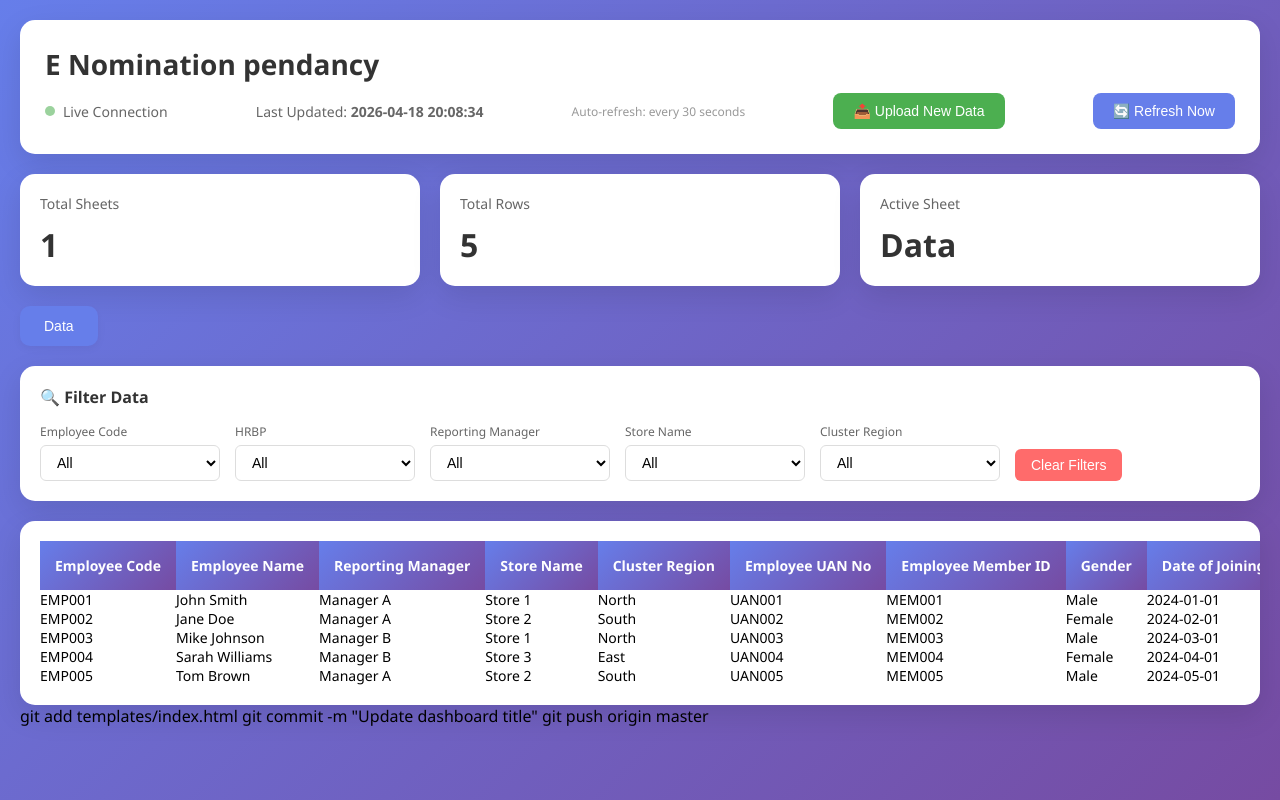
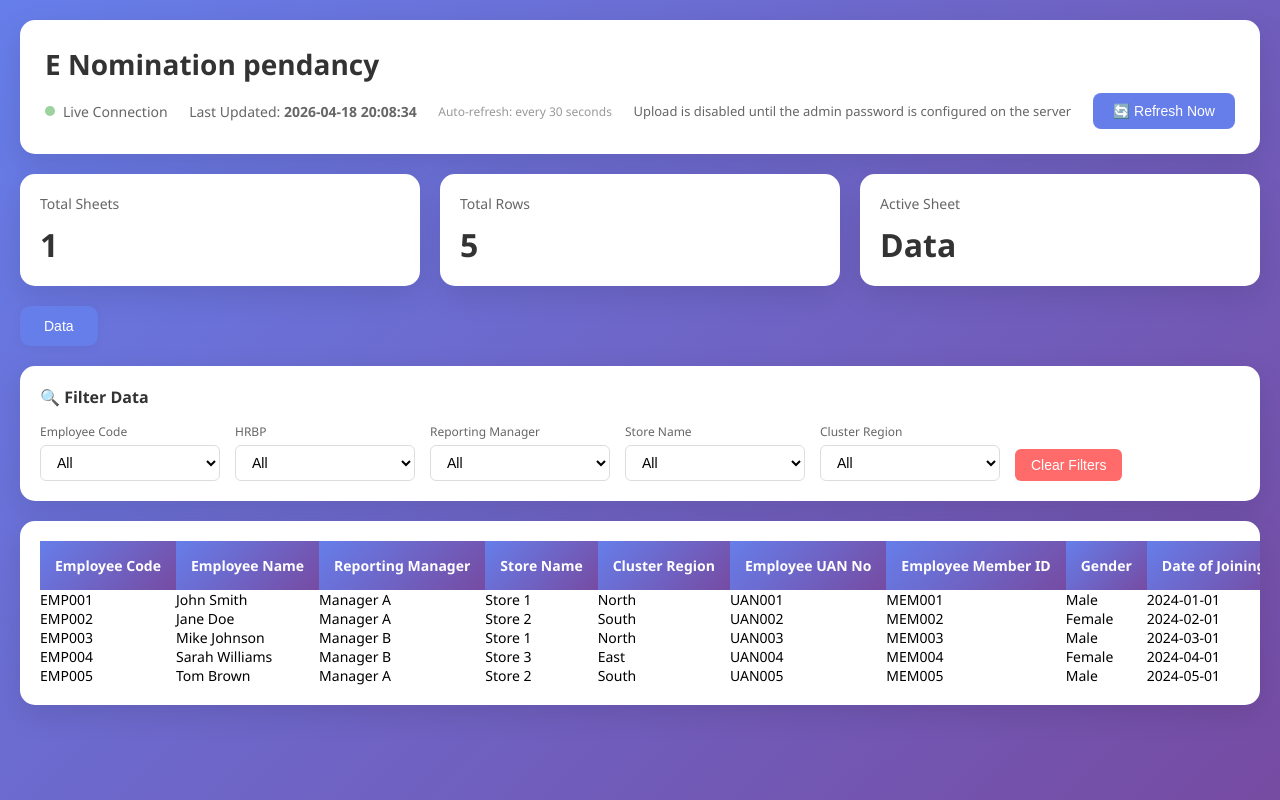
Before and after one commit to vredkar12/excel-dashboard, a Flask app: page / in a window 1280 px wide. Run offline with Flask 3, Linux system fonts and the light colour scheme.

Commit message:
Restrict master data uploads to admin sessions

```diff
--- a/app.py
+++ b/app.py
@@ -1,12 +1,14 @@
-from flask import Flask, render_template, jsonify, request
+from flask import Flask, render_template, jsonify, request, session
 import pandas as pd
 import os
 from datetime import datetime
 
 app = Flask(__name__)
+app.secret_key = os.environ.get("FLASK_SECRET_KEY", "change-this-secret-before-production")
 
 # Configuration
 EXCEL_FILE = "Beauty_PF Status_20260416.xlsx"
+UPLOAD_ADMIN_PASSWORD = os.environ.get("UPLOAD_ADMIN_PASSWORD", "")
 
 # Create sample Excel file if it doesn't exist (for first deployment)
 def create_sample_excel():
@@ -38,10 +40,48 @@ ALLOWED_EXTENSIONS = {'xlsx', 'xls'}
 def allowed_file(filename):
     return '.' in filename and filename.rsplit('.', 1)[1].lower() in ALLOWED_EXTENSIONS
 
+def is_upload_admin():
+    return session.get("can_upload") is True
+
+@app.route('/api/admin/status')
+def admin_status():
+    """Return whether upload is configured and the current user can upload."""
+    return jsonify({
+        "upload_configured": bool(UPLOAD_ADMIN_PASSWORD),
+        "can_upload": is_upload_admin()
+    })
+
+@app.route('/api/admin/login', methods=['POST'])
+def admin_login():
+    """Authenticate an upload admin for the current session."""
+    if not UPLOAD_ADMIN_PASSWORD:
+        return jsonify({"error": "Upload access is not configured on the server."}), 503
+
+    payload = request.get_json(silent=True) or {}
+    password = str(payload.get("password", ""))
+
+    if password != UPLOAD_ADMIN_PASSWORD:
+        return jsonify({"error": "Invalid admin password."}), 401
+
+    session["can_upload"] = True
+    return jsonify({"success": True, "message": "Upload access granted."})
+
+@app.route('/api/admin/logout', methods=['POST'])
+def admin_logout():
+    """Remove upload admin access for the current session."""
+    session.pop("can_upload", None)
+    return jsonify({"success": True})
+
 @app.route('/api/upload', methods=['POST'])
 def upload_file():
     """Handle file upload to update Excel data"""
     try:
+        if not UPLOAD_ADMIN_PASSWORD:
+            return jsonify({"error": "Upload access is disabled until an admin password is configured."}), 503
+
+        if not is_upload_admin():
+            return jsonify({"error": "Admin login required to upload master data."}), 403
+
         if 'file' not in request.files:
             return jsonify({"error": "No file provided"}), 400
 
--- a/templates/index.html
+++ b/templates/index.html
@@ -100,6 +100,33 @@
             display: flex;
             align-items: center;
             gap: 10px;
+        }
+
+        .upload-auth {
+            display: flex;
+            align-items: center;
+            gap: 10px;
+            flex-wrap: wrap;
+        }
+
+        .logout-btn {
+            background: #ff9800;
+            color: white;
+            border: none;
+            padding: 10px 20px;
+            border-radius: 8px;
+            cursor: pointer;
+            font-size: 14px;
+            transition: background 0.3s;
+        }
+
+        .logout-btn:hover {
+            background: #f57c00;
+        }
+
+        .upload-note {
+            color: #666;
+            font-size: 13px;
         }
 
         .file-input {
@@ -349,9 +376,14 @@
                 <div class="status-item auto-refresh-info">
                     Auto-refresh: every 30 seconds
                 </div>
-                <div class="upload-section">
-                    <input type="file" id="fileInput" class="file-input" accept=".xlsx,.xls" onchange="uploadFile()">
-                    <button class="upload-btn" onclick="document.getElementById('fileInput').click()">📤 Upload New Data</button>
+                <div class="upload-auth">
+                    <div id="uploadReadOnlyNote" class="upload-note">View-only mode</div>
+                    <div id="uploadSection" class="upload-section" style="display: none;">
+                        <input type="file" id="fileInput" class="file-input" accept=".xlsx,.xls" onchange="uploadFile()">
+                        <button class="upload-btn" onclick="document.getElementById('fileInput').click()">📤 Upload New Data</button>
+                    </div>
+                    <button id="loginBtn" class="upload-btn" onclick="loginForUpload()">Admin Login</button>
+                    <button id="logoutBtn" class="logout-btn" onclick="logoutUploadAccess()" style="display: none;">Logout</button>
                 </div>
                 <button class="refresh-btn" onclick="refreshData()">🔄 Refresh Now</button>
             </div>
@@ -424,13 +456,101 @@
         let autoRefreshInterval;
         let allData = {};
         let filterOptions = {};
+        let uploadConfigured = false;
 
         // Load data on page load
         document.addEventListener('DOMContentLoaded', function() {
+            checkAdminStatus();
             loadData();
             // Auto-refresh every 30 seconds
             autoRefreshInterval = setInterval(loadData, 30000);
         });
+
+        function updateUploadAccessUI(canUpload) {
+            const uploadSection = document.getElementById('uploadSection');
+            const loginBtn = document.getElementById('loginBtn');
+            const logoutBtn = document.getElementById('logoutBtn');
+            const readOnlyNote = document.getElementById('uploadReadOnlyNote');
+
+            if (!uploadConfigured) {
+                uploadSection.style.display = 'none';
+                loginBtn.style.display = 'none';
+                logoutBtn.style.display = 'none';
+                readOnlyNote.textContent = 'Upload is disabled until the admin password is configured on the server';
+                return;
+            }
+
+            uploadSection.style.display = canUpload ? 'flex' : 'none';
+            loginBtn.style.display = canUpload ? 'none' : 'inline-block';
+            logoutBtn.style.display = canUpload ? 'inline-block' : 'none';
+            readOnlyNote.textContent = canUpload ? 'Admin upload access enabled for this browser session' : 'View-only mode';
+        }
+
+        function checkAdminStatus() {
+            fetch('/api/admin/status')
+                .then(response => response.json())
+                .then(data => {
+                    uploadConfigured = !!data.upload_configured;
+                    updateUploadAccessUI(!!data.can_upload);
+                })
+                .catch(error => {
+                    console.error('Failed to check admin status:', error.message);
+                });
+        }
+
+        function loginForUpload() {
+            const password = window.prompt('Enter admin password to upload master data');
+            if (!password) return;
+
+            const uploadMessage = document.getElementById('uploadMessage');
+            uploadMessage.style.display = 'block';
+            uploadMessage.className = 'upload-message';
+            uploadMessage.textContent = 'Checking admin access...';
+
+            fetch('/api/admin/login', {
+                method: 'POST',
+                headers: {
+                    'Content-Type': 'application/json'
+                },
+                body: JSON.stringify({ password })
+            })
+            .then(response => response.json().then(data => ({ ok: response.ok, data })))
+            .then(result => {
+                if (!result.ok) {
+                    uploadMessage.className = 'upload-message upload-error';
+                    uploadMessage.textContent = 'Error: ' + result.data.error;
+                    return;
+                }
+
+                uploadMessage.className = 'upload-message upload-success';
+                uploadMessage.textContent = 'Success: ' + result.data.message;
+                updateUploadAccessUI(true);
+            })
+            .catch(error => {
+                uploadMessage.className = 'upload-message upload-error';
+                uploadMessage.textContent = 'Login failed: ' + error.message;
+            });
+        }
+
+        function logoutUploadAccess() {
+            fetch('/api/admin/logout', {
+                method: 'POST'
+            })
+            .then(response => response.json().then(data => ({ ok: response.ok, data })))
+            .then(() => {
+                updateUploadAccessUI(false);
+                const uploadMessage = document.getElementById('uploadMessage');
+                uploadMessage.style.display = 'block';
+                uploadMessage.className = 'upload-message upload-success';
+                uploadMessage.textContent = 'Upload access removed for this browser session';
+            })
+            .catch(error => {
+                const uploadMessage = document.getElementById('uploadMessage');
+                uploadMessage.style.display = 'block';
+                uploadMessage.className = 'upload-message upload-error';
+                uploadMessage.textContent = 'Logout failed: ' + error.message;
+            });
+        }
 
         function loadData() {
             fetch('/api/data')
@@ -663,14 +783,14 @@
                 method: 'POST',
                 body: formData
             })
-            .then(response => response.json())
-            .then(data => {
-                if (data.error) {
+            .then(response => response.json().then(data => ({ ok: response.ok, data })))
+            .then(result => {
+                if (!result.ok) {
                     uploadMessage.className = 'upload-message upload-error';
-                    uploadMessage.textContent = 'Error: ' + data.error;
+                    uploadMessage.textContent = 'Error: ' + result.data.error;
                 } else {
                     uploadMessage.className = 'upload-message upload-success';
-                    uploadMessage.textContent = '✅ ' + data.message;
+                    uploadMessage.textContent = 'Success: ' + result.data.message;
                     // Refresh data after successful upload
                     setTimeout(() => {
                         loadData();
@@ -689,6 +809,3 @@
     </script>
 </body>
 </html>
-git add templates/index.html
-git commit -m "Update dashboard title"
-git push origin master
```
